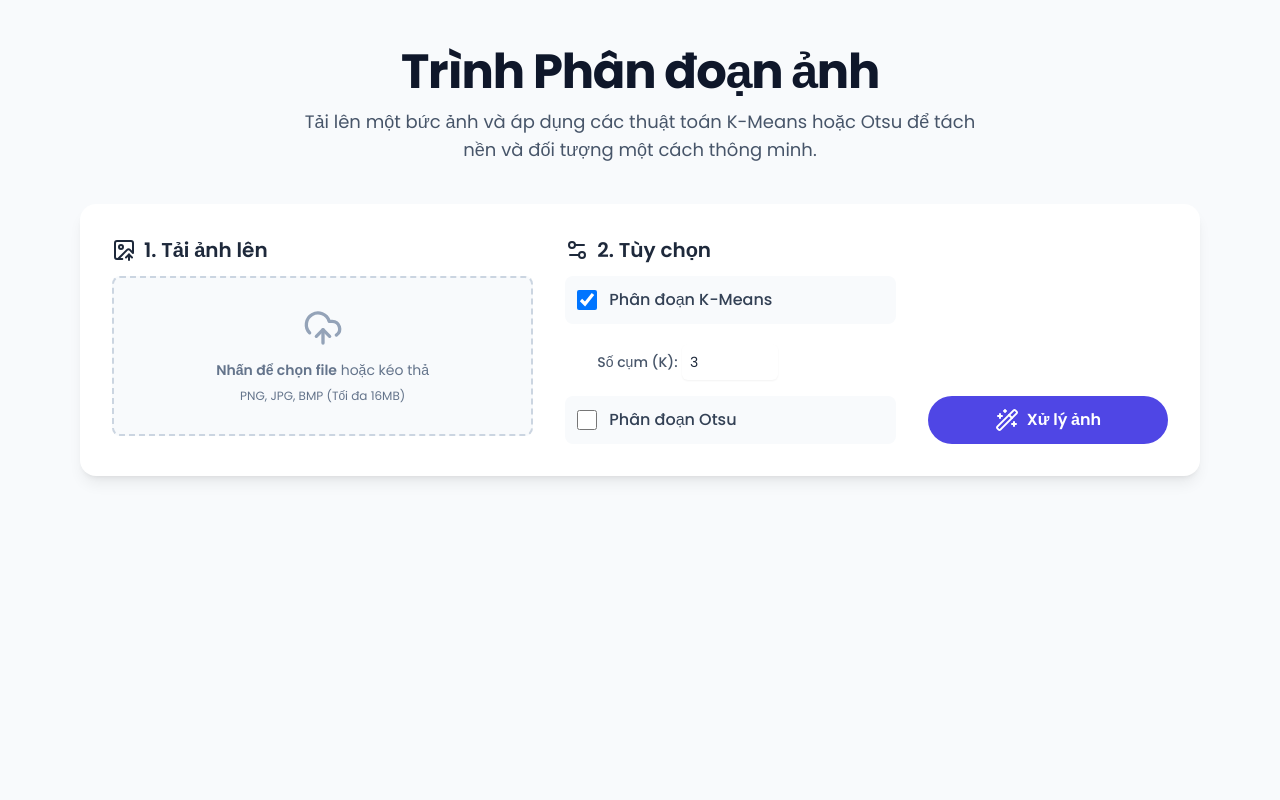
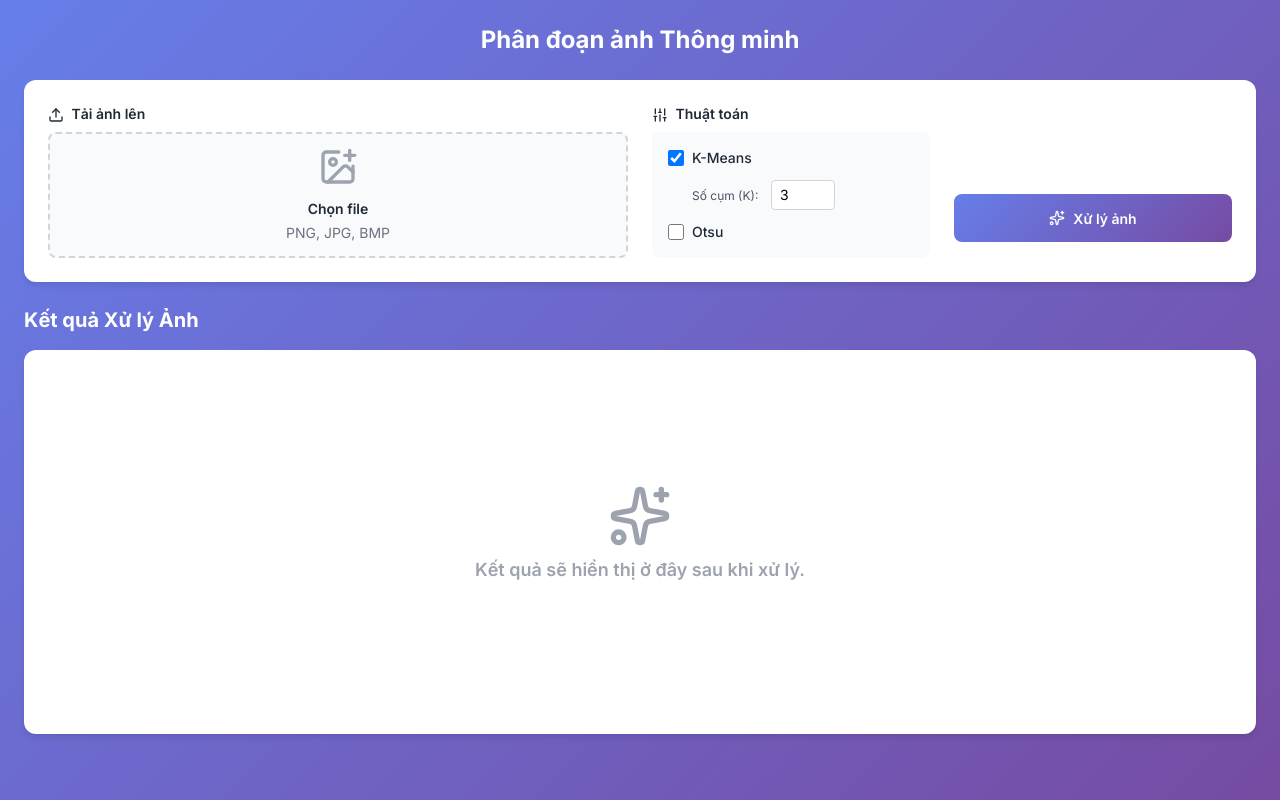
Before and after one commit to Hauyk123/xulyanh18, a Flask app: page / in a window 1280 px wide. Run offline with Flask 3, Linux system fonts and the light colour scheme; some libraries are stand-ins or nearby versions.

Commit message:
Add files via upload
cập nhật ui

```diff
--- a/templates/index.html
+++ b/templates/index.html
@@ -1,132 +1,234 @@
 <!DOCTYPE html>
 <html lang="vi" class="scroll-smooth">
   <head>
-    <meta charset="UTF-8">
-    <meta name="viewport" content="width=device-width, initial-scale=1.0">
+    <meta charset="UTF-8" />
+    <meta name="viewport" content="width=device-width, initial-scale=1.0" />
     <title>Đề tài 3: Phân đoạn ảnh Thông minh</title>
     <script src="https://cdn.tailwindcss.com"></script>
-    <link rel="preconnect" href="https://fonts.googleapis.com">
-    <link rel="preconnect" href="https://fonts.gstatic.com" crossorigin>
-    <link href="https://fonts.googleapis.com/css2?family=Poppins:wght@400;500;600;700&display=swap" rel="stylesheet">
+    <link rel="preconnect" href="https://fonts.googleapis.com" />
+    <link rel="preconnect" href="https://fonts.gstatic.com" crossorigin />
+    <link
+      href="https://fonts.googleapis.com/css2?family=Inter:wght@400;500;600;700&display=swap"
+      rel="stylesheet"
+    />
     <script src="https://unpkg.com/lucide@latest"></script>
     <style>
       body {
-            font-family: 'Poppins', sans-serif;
-            background-color: #f8fafc; /* slate-50 */
+        font-family: "Inter", sans-serif;
+        background: linear-gradient(135deg, #667eea 0%, #764ba2 100%);
+        min-height: 100vh;
       }
       .card {
         background-color: white;
-            border-radius: 1rem; /* rounded-xl */
-            box-shadow: 0 10px 15px -3px rgb(0 0 0 / 0.07), 0 4px 6px -4px rgb(0 0 0 / 0.1);
-            transition: all 0.3s ease-in-out;
-        }
-        .card:hover {
-            box-shadow: 0 20px 25px -5px rgb(0 0 0 / 0.1), 0 8px 10px -6px rgb(0 0 0 / 0.1);
-            transform: translateY(-5px);
+        border-radius: 0.75rem;
+        box-shadow: 0 4px 6px -1px rgb(0 0 0 / 0.1);
       }
       .btn {
         display: inline-flex;
         align-items: center;
         justify-content: center;
         gap: 0.5rem;
-            padding: 0.75rem 1.5rem;
-            border-radius: 9999px; /* rounded-full */
+        padding: 0.625rem 1.25rem;
+        border-radius: 0.5rem;
         font-weight: 600;
-            transition: all 0.2s ease-in-out;
+        font-size: 0.875rem;
+        transition: all 0.2s;
+        cursor: pointer;
       }
       .btn-primary {
-            background-color: #4f46e5; /* indigo-600 */
+        background: linear-gradient(135deg, #667eea 0%, #764ba2 100%);
         color: white;
       }
       .btn-primary:hover {
-            background-color: #4338ca; /* indigo-700 */
+        transform: translateY(-2px);
+        box-shadow: 0 10px 20px -5px rgb(102 126 234 / 0.4);
       }
-        .btn-secondary {
-            background-color: #10b981; /* emerald-500 */
+      .btn-download {
+        background-color: #10b981; /* Xanh lá */
         color: white;
       }
-        .btn-secondary:hover {
-            background-color: #059669; /* emerald-600 */
+      .btn-download:hover {
+        background-color: #059669;
+      }
+      .btn-csv {
+        background-color: #8b5cf6; /* Tím */
+        color: white;
+      }
+      .btn-csv:hover {
+        background-color: #7c3aed;
+      }
+
+      .flash-message-container {
+        /* Đảm bảo chiều cao cố định để giữ vị trí cho nút "Xử lý ảnh" */
+        height: 50px;
+        display: flex;
+        align-items: center;
+        justify-content: center;
+        margin-bottom: 0.75rem;
+      }
+
+      .flash-message {
+        animation: slideIn 0.3s ease-out;
+      }
+
+      @keyframes slideIn {
+        from {
+          opacity: 0;
+          transform: translateY(-10px);
+        }
+        to {
+          opacity: 1;
+          transform: translateY(0);
+        }
+      }
+      /* Class để ẩn thông báo mà không làm thay đổi chiều cao của container */
+      .hidden-flash {
+        display: none !important;
       }
     </style>
   </head>
-<body class="text-slate-800">
-
-    <div class="container mx-auto px-4 py-8 md:py-12 max-w-6xl">
-
-        <header class="text-center mb-10">
-            <h1 class="text-4xl md:text-5xl font-bold text-slate-900 tracking-tight">Trình Phân đoạn ảnh</h1>
-            <p class="text-lg text-slate-600 mt-3 max-w-2xl mx-auto">Tải lên một bức ảnh và áp dụng các thuật toán K-Means hoặc Otsu để tách nền và đối tượng một cách thông minh.</p>
+  <body class="p-6">
+    <div class="max-w-7xl mx-auto">
+      <header class="text-center mb-6">
+        <h1 class="text-2xl font-bold text-white">Phân đoạn ảnh Thông minh</h1>
       </header>
 
-        {% with messages = get_flashed_messages(with_categories=true) %}
-          {% if messages %}
-            <div class="mb-8 space-y-4">
-              {% for category, message in messages %}
-                {% if category == 'error' %}
-                  <div class="bg-red-100 border-l-4 border-red-500 text-red-800 p-4 rounded-r-lg" role="alert">
-                    <p class="font-bold">Đã xảy ra lỗi</p>
-                    <p>{{ message }}</p>
+      <div class="card p-6 mb-6">
+        <form method="POST" enctype="multipart/form-data">
+          <div class="grid grid-cols-1 md:grid-cols-12 gap-6">
+            <div class="flex flex-col md:col-span-6">
+              <label class="block text-sm font-semibold text-gray-800 mb-2">
+                <i data-lucide="upload" class="w-4 h-4 inline mr-1"></i>
+                Tải ảnh lên
+              </label>
+              <label
+                for="file-upload"
+                id="drop-zone"
+                class="flex flex-col items-center justify-center w-full flex-1 border-2 border-dashed border-gray-300 rounded-lg cursor-pointer bg-gray-50 hover:bg-gray-100 transition-colors"
+              >
+                <div id="drop-zone-content" class="text-center px-2">
+                  <i
+                    data-lucide="image-plus"
+                    class="w-10 h-10 mx-auto mb-3 text-gray-400"
+                  ></i>
+                  <p class="text-sm text-gray-800">
+                    <span class="font-semibold">Chọn file</span>
+                  </p>
+                  <p class="text-sm text-gray-500 mt-1">PNG, JPG, BMP</p>
                 </div>
-                {% elif category == 'warning' %}
-                  <div class="bg-yellow-100 border-l-4 border-yellow-500 text-yellow-800 p-4 rounded-r-lg" role="alert">
-                    <p class="font-bold">Cảnh báo</p>
-                    <p>{{ message }}</p>
-                  </div>
-                {% else %}
-                  <div class="bg-green-100 border-l-4 border-green-500 text-green-800 p-4 rounded-r-lg" role="alert">
-                    <p class="font-bold">Thành công</p>
-                    <p>{{ message }}</p>
-                  </div>
-                {% endif %}
-              {% endfor %}
-            </div>
-          {% endif %}
-        {% endwith %}
 
-        <div class="card p-6 md:p-8 mb-12">
-            <form method="POST" enctype="multipart/form-data">
-                <div class="grid grid-cols-1 lg:grid-cols-12 gap-8 items-start">
-
-                    <div class="lg:col-span-5">
-                        <label class="text-xl font-semibold mb-3 flex items-center gap-2">
-                            <i data-lucide="image-up"></i>
-                            1. Tải ảnh lên
-                        </label>
-                        <label for="file-upload" id="drop-zone" class="flex flex-col items-center justify-center w-full h-40 border-2 border-dashed border-slate-300 rounded-lg cursor-pointer bg-slate-50 hover:bg-slate-100 transition-colors">
-                            <div id="drop-zone-content" class="flex flex-col items-center justify-center text-center px-2">
-                                <i data-lucide="cloud-upload" class="w-10 h-10 mb-3 text-slate-400"></i>
-                                <p class="mb-2 text-sm text-slate-500"><span class="font-semibold">Nhấn để chọn file</span> hoặc kéo thả</p>
-                                <p class="text-xs text-slate-500">PNG, JPG, BMP (Tối đa 16MB)</p>
-                            </div>
-                            <input id="file-upload" name="file" type="file" required class="hidden">
+                <input
+                  id="file-upload"
+                  name="file"
+                  type="file"
+                  required
+                  class="hidden"
+                />
               </label>
             </div>
 
-                    <div class="lg:col-span-4">
-                        <h3 class="text-xl font-semibold mb-3 flex items-center gap-2">
-                           <i data-lucide="settings-2"></i>
-                           2. Tùy chọn
-                        </h3>
-                        <div class="space-y-4">
-                            <div class="flex items-center p-3 rounded-lg bg-slate-50">
-                                <input id="check-kmeans" name="algorithms" value="kmeans" type="checkbox" checked class="h-5 w-5 rounded border-slate-300 text-indigo-600 focus:ring-indigo-500">
-                                <label for="check-kmeans" class="ml-3 font-medium text-slate-700">Phân đoạn K-Means</label>
+            <div class="flex flex-col md:col-span-3">
+              <label class="block text-sm font-semibold text-gray-800 mb-2">
+                <i data-lucide="sliders" class="w-4 h-4 inline mr-1"></i>
+                Thuật toán
+              </label>
+              <div
+                class="space-y-3 flex-1 flex flex-col justify-center bg-gray-50 rounded-lg p-4"
+              >
+                <div class="flex items-center">
+                  <input
+                    id="check-kmeans"
+                    name="algorithms"
+                    value="kmeans"
+                    type="checkbox"
+                    checked
+                    class="h-4 w-4 rounded border-gray-300 text-purple-600 focus:ring-purple-500"
+                  />
+                  <label
+                    for="check-kmeans"
+                    class="ml-2 text-sm text-gray-800 font-medium"
+                    >K-Means</label
+                  >
                 </div>
-                            <div class="pl-8">
-                                 <label for="k-value" class="text-sm font-medium text-slate-600">Số cụm (K):</label>
-                                 <input type="number" name="k_value" id="k-value" value="3" min="2" class="mt-1 w-24 rounded-md border-slate-300 shadow-sm focus:border-indigo-500 focus:ring-indigo-500 sm:text-sm p-2">
+                <div class="pl-6">
+                  <label for="k-value" class="text-xs text-gray-600"
+                    >Số cụm (K):</label
+                  >
+                  <input
+                    type="number"
+                    name="k_value"
+                    id="k-value"
+                    value="3"
+                    min="2"
+                    max="10"
+                    class="ml-2 w-16 px-2 py-1 text-sm border border-gray-300 rounded focus:ring-2 focus:ring-purple-500 focus:border-transparent"
+                  />
                 </div>
-                            <div class="flex items-center p-3 rounded-lg bg-slate-50">
-                                <input id="check-otsu" name="algorithms" value="otsu" type="checkbox" class="h-5 w-5 rounded border-slate-300 text-indigo-600 focus:ring-indigo-500">
-                                <label for="check-otsu" class="ml-3 font-medium text-slate-700">Phân đoạn Otsu</U>
+                <div class="flex items-center">
+                  <input
+                    id="check-otsu"
+                    name="algorithms"
+                    value="otsu"
+                    type="checkbox"
+                    class="h-4 w-4 rounded border-gray-300 text-purple-600 focus:ring-purple-500"
+                  />
+                  <label
+                    for="check-otsu"
+                    class="ml-2 text-sm text-gray-800 font-medium"
+                    >Otsu</label
+                  >
                 </div>
               </div>
             </div>
 
-                    <div class="lg:col-span-3 flex items-center lg:items-end h-full">
-                         <button type="submit" class="btn btn-primary w-full">
-                             <i data-lucide="wand-sparkles"></i>
+            <div class="flex flex-col md:col-span-3">
+              <label
+                class="block text-sm font-semibold text-gray-800 mb-2 invisible"
+              >
+                Placeholder
+              </label>
+
+              <div class="flash-message-container">
+                {% with messages = get_flashed_messages(with_categories=true) %}
+                {% if messages %} {% for category, message in messages %} {% if
+                category == 'error' %}
+                <div
+                  id="flash-message-box"
+                  class="flash-message bg-red-100 border-l-4 border-red-500 text-red-800 p-2 rounded text-xs w-full"
+                >
+                  <p class="font-bold flex items-center gap-1">
+                    <i data-lucide="alert-circle" class="w-3 h-3"></i>
+                    Lỗi
+                  </p>
+                  <p class="mt-1">{{ message }}</p>
+                </div>
+                {% elif category == 'warning' %}
+                <div
+                  id="flash-message-box"
+                  class="flash-message bg-yellow-100 border-l-4 border-yellow-500 text-yellow-800 p-2 rounded text-xs w-full"
+                >
+                  <p class="font-bold flex items-center gap-1">
+                    <i data-lucide="alert-triangle" class="w-3 h-3"></i>
+                    Cảnh báo
+                  </p>
+                  <p class="mt-1">{{ message }}</p>
+                </div>
+                {% else %}
+                <div
+                  id="flash-message-box"
+                  class="flash-message bg-green-100 border-l-4 border-green-500 text-green-800 p-2 rounded text-xs w-full"
+                >
+                  <p class="font-bold flex items-center gap-1">
+                    <i data-lucide="check-circle" class="w-3 h-3"></i>
+                    Thành công
+                  </p>
+                  <p class="mt-1">{{ message }}</p>
+                </div>
+                {% endif %} {% endfor %} {% endif %} {% endwith %}
+              </div>
+
+              <button type="submit" class="btn btn-primary w-full h-12">
+                <i data-lucide="sparkles" class="w-4 h-4"></i>
                 Xử lý ảnh
               </button>
             </div>
@@ -134,69 +236,143 @@
         </form>
       </div>
 
-        {% if results %}
-        <div id="results">
-            <h2 class="text-3xl font-bold text-center mb-8">Kết quả Phân đoạn</h2>
-            <div class="grid grid-cols-1 md:grid-cols-2 lg:grid-cols-3 gap-8">
+      <div id="result-section-container" class="mt-6">
+        <h2 class="text-xl font-bold text-white mb-4">Kết quả Xử lý Ảnh</h2>
 
-                <div class="card flex flex-col">
-                    <div class="p-5 border-b border-slate-100"><h3 class="font-bold text-xl text-slate-800">Ảnh gốc</h3></div>
-                    <div class="p-5 flex-grow flex items-center justify-center min-h-[200px]">
-                        <img src="{{ results.original }}" alt="Ảnh gốc" class="max-w-full max-h-80 rounded-lg object-contain">
+        <div class="card p-6 h-auto min-h-96">
+          {% if results %} {% set num_algorithms = (results.kmeans is not none)
+          + (results.otsu is not none) %} {% set num_columns = 1 +
+          num_algorithms %} {% set grid_cols_class = 'md:grid-cols-' ~
+          num_columns %}
+
+          <div class="grid grid-cols-1 {{ grid_cols_class }} gap-6">
+            <div class="overflow-hidden rounded-lg shadow-md bg-white">
+              <div class="bg-gradient-to-r from-gray-600 to-gray-700 px-4 py-3">
+                <h3 class="font-semibold text-white text-sm">Ảnh gốc</h3>
               </div>
-                    <div class="p-5 bg-slate-50 border-t border-slate-100 mt-auto">
-                        <a href="{{ results.original }}" download class="btn bg-slate-600 hover:bg-slate-700 text-white w-full">
-                           <i data-lucide="download"></i> Tải về
+              <div
+                class="p-4 flex items-center justify-center bg-gray-50"
+                style="height: 280px"
+              >
+                <img
+                  src="{{ results.original }}"
+                  alt="Ảnh gốc"
+                  class="max-w-full max-h-full object-contain rounded"
+                />
+              </div>
+              <div class="p-3 border-t border-gray-200">
+                <a
+                  href="{{ results.original }}"
+                  download
+                  class="btn btn-download w-full"
+                >
+                  <i data-lucide="download" class="w-4 h-4"></i>
+                  Tải về
                 </a>
               </div>
             </div>
 
             {% if results.kmeans %}
-                <div class="card flex flex-col">
-                    <div class="p-5 border-b border-slate-100"><h3 class="font-bold text-xl text-slate-800">Kết quả K-Means (K={{ results.k_value }})</h3></div>
-                    <div class="p-5 flex-grow flex items-center justify-center min-h-[200px]">
-                        <img src="{{ results.kmeans.img_path }}" alt="Kết quả K-Means" class="max-w-full max-h-80 rounded-lg object-contain">
+            <div class="overflow-hidden rounded-lg shadow-md bg-white">
+              <div
+                class="bg-gradient-to-r from-blue-600 to-purple-600 px-4 py-3"
+              >
+                <h3 class="font-semibold text-white text-sm">
+                  K-Means (K={{ results.k_value }})
+                </h3>
               </div>
-                    <div class="p-5 bg-slate-50 border-t border-slate-100 mt-auto">
-                        <a href="{{ results.kmeans.img_path }}" download class="btn btn-secondary w-full">
-                           <i data-lucide="image-down"></i> Tải ảnh PNG
+              <div
+                class="p-4 flex items-center justify-center bg-gray-50"
+                style="height: 280px"
+              >
+                <img
+                  src="{{ results.kmeans.img_path }}"
+                  alt="K-Means"
+                  class="max-w-full max-h-full object-contain rounded"
+                />
+              </div>
+              <div class="p-3 border-t border-gray-200">
+                <a
+                  href="{{ results.kmeans.img_path }}"
+                  download
+                  class="btn btn-download w-full"
+                >
+                  <i data-lucide="download" class="w-4 h-4"></i>
+                  Tải PNG
                 </a>
               </div>
             </div>
-                {% endif %}
-
-                {% if results.otsu %}
-                <div class="card flex flex-col">
-                     <div class="p-5 border-b border-slate-100"><h3 class="font-bold text-xl text-slate-800">Kết quả Otsu</h3></div>
-                     <div class="p-5 flex-grow flex items-center justify-center min-h-[200px]">
-                         <img src="{{ results.otsu.img_path }}" alt="Kết quả Otsu" class="max-w-full max-h-80 rounded-lg object-contain">
+            {% endif %} {% if results.otsu %}
+            <div class="overflow-hidden rounded-lg shadow-md bg-white">
+              <div
+                class="bg-gradient-to-r from-green-600 to-emerald-600 px-4 py-3"
+              >
+                <h3 class="font-semibold text-white text-sm">Otsu</h3>
               </div>
-                     <div class="p-5 bg-slate-50 border-t border-slate-100 mt-auto flex flex-col sm:flex-row gap-3">
-                         <a href="{{ results.otsu.img_path }}" download class="btn btn-secondary w-full">
-                            <i data-lucide="image-down"></i> Tải PNG
+              <div
+                class="p-4 flex items-center justify-center bg-gray-50"
+                style="height: 280px"
+              >
+                <img
+                  src="{{ results.otsu.img_path }}"
+                  alt="Otsu"
+                  class="max-w-full max-h-full object-contain rounded"
+                />
+              </div>
+              <div class="p-3 border-t border-gray-200 space-x-2 flex">
+                <a
+                  href="{{ results.otsu.img_path }}"
+                  download
+                  class="btn btn-download flex-1"
+                >
+                  <i data-lucide="download" class="w-4 h-4"></i>
+                  Tải PNG
                 </a>
-                         <a href="/download/results/{{ results.otsu.csv_file }}" class="btn bg-purple-600 hover:bg-purple-700 text-white w-full">
-                            <i data-lucide="file-spreadsheet"></i> Tải CSV
+                <a
+                  href="/download/results/{{ results.otsu.csv_file }}"
+                  class="btn btn-csv flex-1"
+                >
+                  <i data-lucide="file-spreadsheet" class="w-4 h-4"></i>
+                  Tải CSV
                 </a>
               </div>
             </div>
             {% endif %}
           </div>
+          {% else %}
+          <div
+            class="flex items-center justify-center h-full text-gray-400"
+            style="min-height: 20rem"
+          >
+            <div class="text-center">
+              <i data-lucide="sparkles" class="w-16 h-16 mx-auto mb-2"></i>
+              <p class="text-lg font-semibold">
+                Kết quả sẽ hiển thị ở đây sau khi xử lý.
+              </p>
+            </div>
           </div>
           {% endif %}
-
+        </div>
+      </div>
     </div>
 
     <script>
-        // Khởi tạo thư viện icon Lucide
       lucide.createIcons();
 
-        const fileUpload = document.getElementById('file-upload');
-        const dropZone = document.getElementById('drop-zone');
-        const dropZoneContent = document.getElementById('drop-zone-content');
+      const fileUpload = document.getElementById("file-upload");
+      const dropZoneContent = document.getElementById("drop-zone-content");
+      // Lấy phần tử chứa thông báo flash
+      const flashMessageBox = document.getElementById("flash-message-box");
 
       if (fileUpload) {
-            fileUpload.addEventListener('change', (event) => {
+        fileUpload.addEventListener("change", (event) => {
+          // 1. Ẩn thông báo flash (nếu có)
+          if (flashMessageBox) {
+            // Thêm class 'hidden-flash' để ẩn thông báo
+            flashMessageBox.classList.add("hidden-flash");
+          }
+
+          // 2. Hiển thị preview ảnh mới
           const files = event.target.files;
           if (files && files[0]) {
             displayPreview(files[0]);
@@ -206,9 +382,9 @@
 
       function displayPreview(file) {
         const reader = new FileReader();
-            reader.onload = function(e) {
-                dropZoneContent.innerHTML = `<img src="${e.target.result}" alt="Image preview" class="max-h-28 rounded-lg object-contain p-2">`;
-            }
+        reader.onload = function (e) {
+          dropZoneContent.innerHTML = `<img src="${e.target.result}" alt="Preview" class="max-h-32 rounded object-contain">`;
+        };
         reader.readAsDataURL(file);
       }
     </script>
```
Lines whose indentation alone changed are shown as unchanged.
